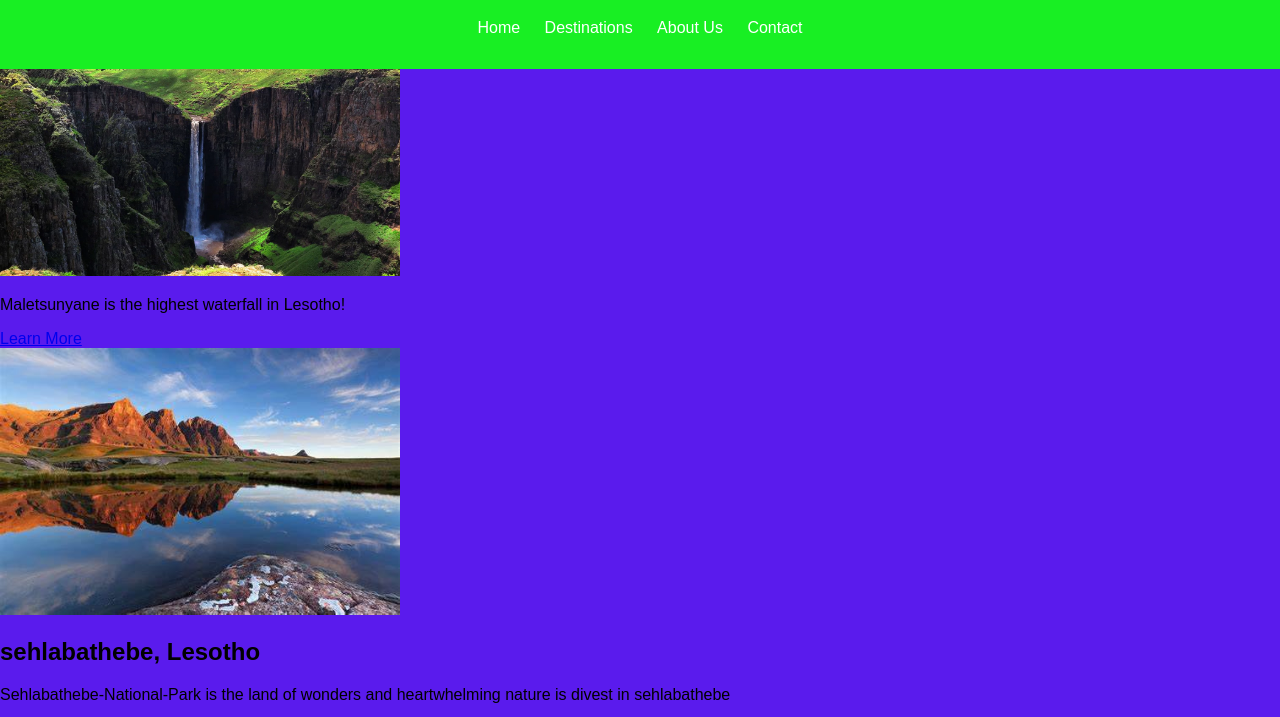
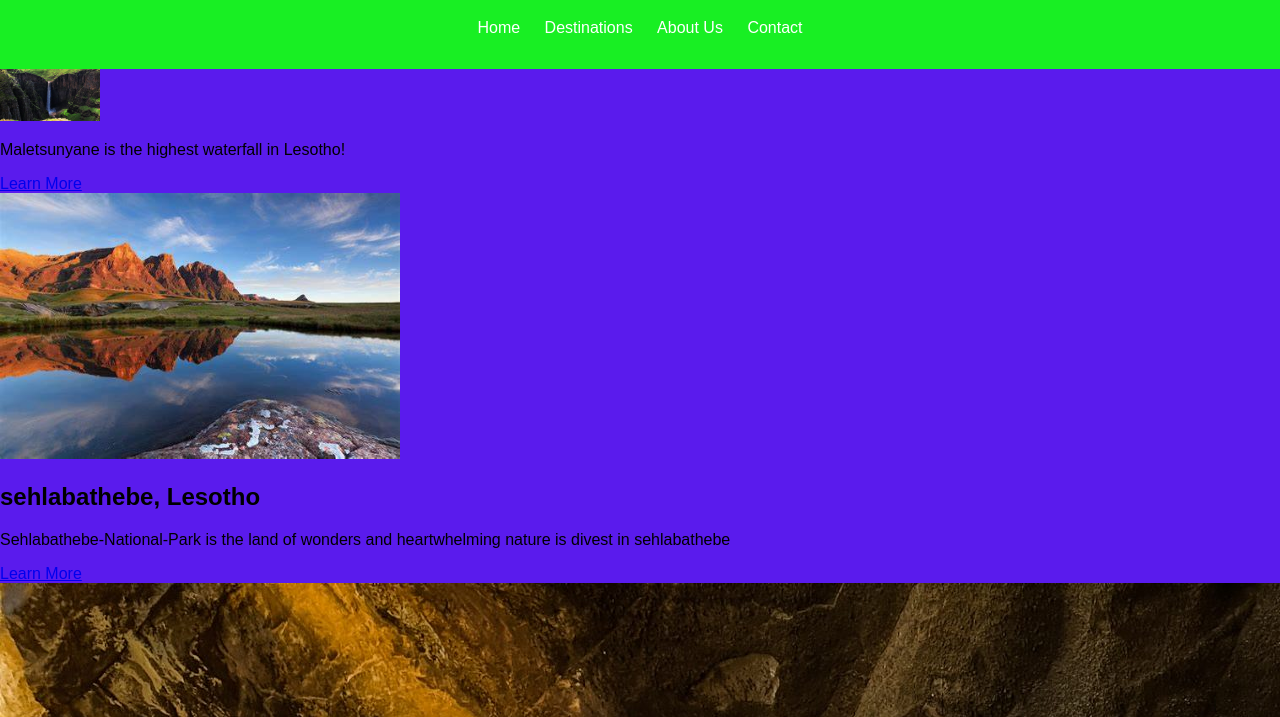
Before and after one commit to Lihotetso/Web-site-assignment, a plain HTML site: page destination.html in a window 1280 px wide. Shown: the part 77-794 px from the top of the page. Drawn offline with Linux system fonts and the light colour scheme.

Commit message:
Update destination.html

```diff
--- a/destination.html
+++ b/destination.html
@@ -21,7 +21,7 @@
     <main>
         <section class="destinations">
             <div class="destination">
-                <img src="1.jpg" width="400px" alt="Maletsunyane falls">
+                <img src="1.jpg" width="100px" alt="Maletsunyane falls">
                 <p>Maletsunyane is the highest waterfall in Lesotho!</p>
                 <a href="https://media.istockphoto.com/id/1051537702/photo/maletsunyane-falls-in-lesotho.jpg?s=612x612&w=0&k=20&c=msSx8UFu3siSKSzoM8t1MF88YcubIHIptYGPMqDrFKM=" target="_blank">Learn More</a>
             </div>
```
